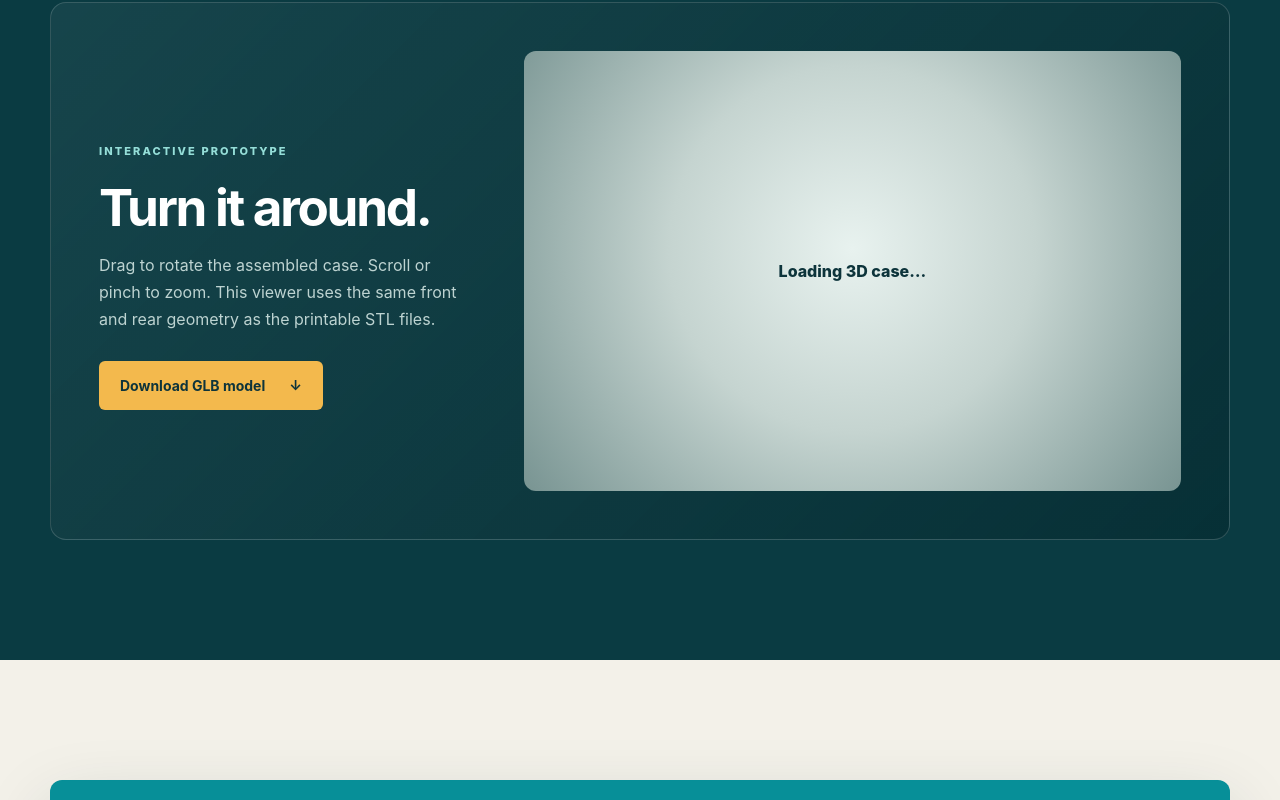
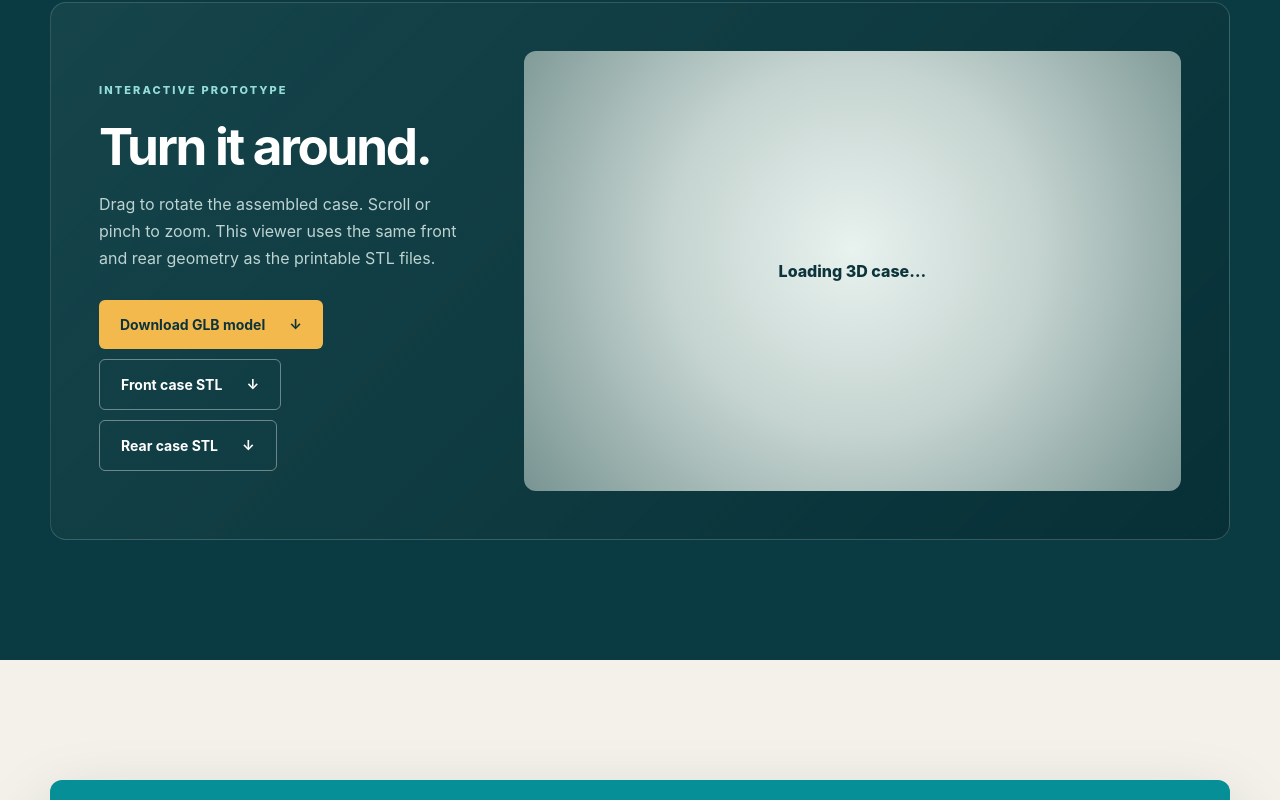
Before and after one commit to Gaidenic13/tap-time-1, a website: page index.html in a window 1280 px wide. Shown: the part 3086-3886 px from the top of the page. Drawn offline with Linux system fonts and the light colour scheme; some packages are replaced by stand-ins of ours; a script that the page names is missing.

Commit message:
Add direct STL downloads below GLB model

```diff
--- a/index.html
+++ b/index.html
@@ -75,7 +75,7 @@
           <a class="button button-gold" href="cad/output/taptime-print-pack.zip" download>Download print pack <span>↓</span></a>
         </div>
         <div class="model-lab">
-          <div class="model-copy"><p class="eyebrow light">Interactive prototype</p><h3>Turn it around.</h3><p>Drag to rotate the assembled case. Scroll or pinch to zoom. This viewer uses the same front and rear geometry as the printable STL files.</p><a class="button button-gold" href="cad/output/taptime-solid-case.glb" download>Download GLB model <span>↓</span></a></div>
+          <div class="model-copy"><p class="eyebrow light">Interactive prototype</p><h3>Turn it around.</h3><p>Drag to rotate the assembled case. Scroll or pinch to zoom. This viewer uses the same front and rear geometry as the printable STL files.</p><div class="model-downloads"><a class="button button-gold" href="cad/output/taptime-solid-case.glb" download>Download GLB model <span>↓</span></a><a class="button button-outline" href="cad/output/taptime-front-case.stl" download>Front case STL <span>↓</span></a><a class="button button-outline" href="cad/output/taptime-rear-case.stl" download>Rear case STL <span>↓</span></a></div></div>
           <model-viewer src="cad/output/taptime-solid-case.glb" alt="Interactive 3D model of the solid TapTime NFC case with recessed TapTime wordmark" camera-controls auto-rotate loading="eager" camera-orbit="0deg 28deg 88%" rotation-per-second="14deg" shadow-intensity="1" shadow-softness=".8" exposure="1.05" environment-image="neutral" interaction-prompt="auto" touch-action="pan-y">
             <div class="model-loading" slot="poster">Loading 3D case…</div>
           </model-viewer>
--- a/styles.css
+++ b/styles.css
@@ -560,6 +560,21 @@ h1 em {
   color: #bdd3d1;
   line-height: 1.7;
 }
+.model-downloads {
+  display: flex;
+  flex-direction: column;
+  align-items: flex-start;
+  gap: 10px;
+}
+.button-outline {
+  background: transparent;
+  color: white;
+  border: 1px solid rgba(255, 255, 255, 0.38);
+  box-shadow: none;
+}
+.button-outline:hover {
+  background: rgba(255, 255, 255, 0.1);
+}
 model-viewer {
   width: 100%;
   height: 440px;
```
